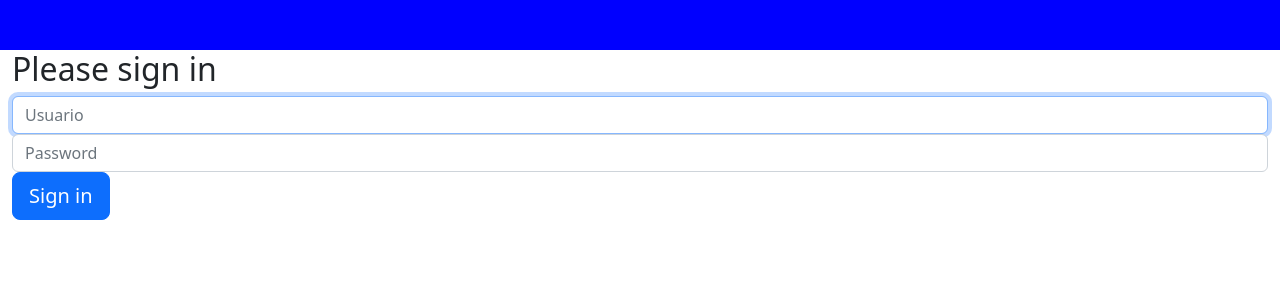
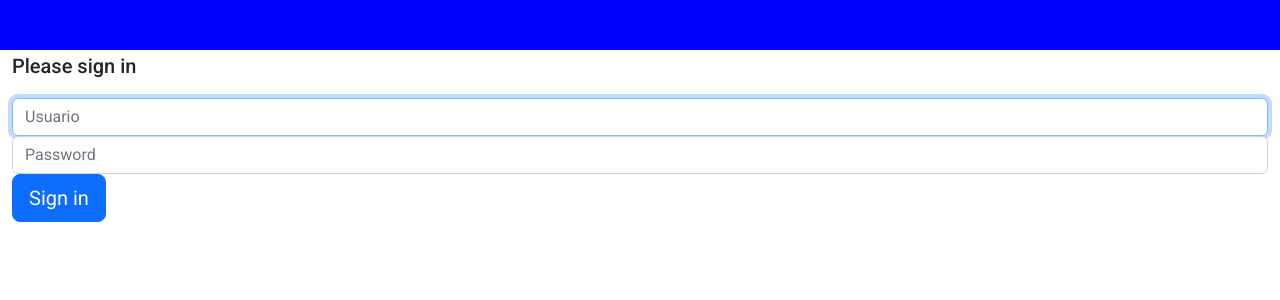
Before and after one commit to Leon564/movieStation-app, an Angular app: page /auth/login in a window 1280 px wide. Shown: the top 300 px of the page. Built offline with nearby package versions, Linux system fonts and the light colour scheme.

Commit message:
Instalacion-Angular

```diff
--- a/angular.json
+++ b/angular.json
@@ -23,6 +23,7 @@
               "src/assets"
             ],
             "styles": [
+              "./node_modules/@angular/material/prebuilt-themes/indigo-pink.css",
               "src/styles.css"
             ],
             "scripts": []
@@ -90,6 +91,7 @@
               "src/assets"
             ],
             "styles": [
+              "./node_modules/@angular/material/prebuilt-themes/indigo-pink.css",
               "src/styles.css"
             ],
             "scripts": []
--- a/package.json
+++ b/package.json
@@ -11,10 +11,12 @@
   "private": true,
   "dependencies": {
     "@angular/animations": "^14.1.0",
+    "@angular/cdk": "^14.2.2",
     "@angular/common": "^14.1.0",
     "@angular/compiler": "^14.1.0",
     "@angular/core": "^14.1.0",
     "@angular/forms": "^14.1.0",
+    "@angular/material": "^14.2.2",
     "@angular/platform-browser": "^14.1.0",
     "@angular/platform-browser-dynamic": "^14.1.0",
     "@angular/router": "^14.1.0",
--- /dev/null
+++ b/src/app/landing-page/landing-page.component.html
@@ -0,0 +1 @@
+<p>landing-page works!</p>
--- /dev/null
+++ b/src/app/landing-page/landing-page.component.ts
@@ -0,0 +1,15 @@
+import { Component, OnInit } from '@angular/core';
+
+@Component({
+  selector: 'app-landing-page',
+  templateUrl: './landing-page.component.html',
+  styleUrls: ['./landing-page.component.css']
+})
+export class LandingPageComponent implements OnInit {
+
+  constructor() { }
+
+  ngOnInit(): void {
+  }
+
+}
--- a/src/index.html
+++ b/src/index.html
@@ -13,8 +13,11 @@
   <link rel="stylesheet" href="https://cdnjs.cloudflare.com/ajax/libs/font-awesome/6.1.1/css/brands.min.css" integrity="sha512-OivR4OdSsE1onDm/i3J3Hpsm5GmOVvr9r49K3jJ0dnsxVzZgaOJ5MfxEAxCyGrzWozL9uJGKz6un3A7L+redIQ==" crossorigin="anonymous" referrerpolicy="no-referrer" />
   <link rel="stylesheet" href="https://cdnjs.cloudflare.com/ajax/libs/font-awesome/6.1.1/css/solid.min.css" integrity="sha512-qzgHTQ60z8RJitD5a28/c47in6WlHGuyRvMusdnuWWBB6fZ0DWG/KyfchGSBlLVeqAz+1LzNq+gGZkCSHnSd3g==" crossorigin="anonymous" referrerpolicy="no-referrer" />
 
+  <link rel="preconnect" href="https://fonts.gstatic.com">
+  <link href="https://fonts.googleapis.com/css2?family=Roboto:wght@300;400;500&display=swap" rel="stylesheet">
+  <link href="https://fonts.googleapis.com/icon?family=Material+Icons" rel="stylesheet">
 </head>
-<body>
+<body class="mat-typography">
   <app-root></app-root>
 </body>
 </html>
--- a/src/styles.css
+++ b/src/styles.css
@@ -1 +1,4 @@
 /* You can add global styles to this file, and also import other style files */
+
+html, body { height: 100%; }
+body { margin: 0; font-family: Roboto, "Helvetica Neue", sans-serif; }
```
Also changed, not shown: src/app/app.module.ts (+6 -2 lines), src/app/landing-page/landing-page.component.css (added), 2 other files (tests, documents, lock files or other folders).
